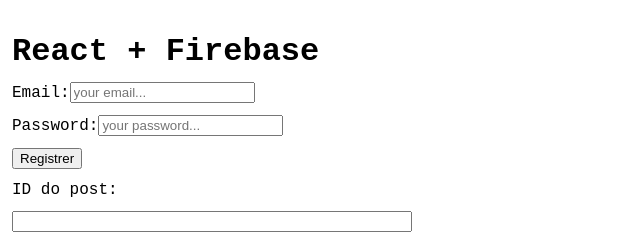
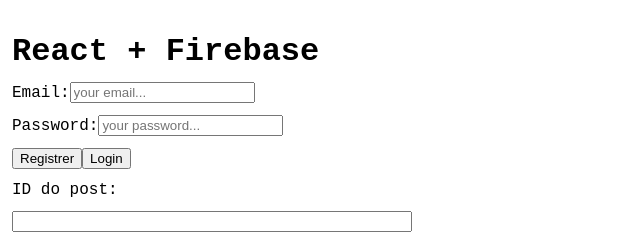
Before and after one commit to dinizdv/Firebase, a React (Create React App) app in the folder fire-contents/: page / in a window 1280 px wide. Shown: the top 238 px of the page, without its empty margins (0-640 px from the left). Built offline with nearby package versions, Linux system fonts and the light colour scheme; no server answers; the database is empty.

Commit message:
feat(App): user login and logout.

```diff
--- a/fire-contents/src/App.js
+++ b/fire-contents/src/App.js
@@ -1,7 +1,7 @@
 import {useState, useEffect} from 'react'
 import {db, auth} from './firebaseConnection'
 import {doc, setDoc, collection, addDoc, getDoc, getDocs, updateDoc, deleteDoc, onSnapshot} from 'firebase/firestore'
-import { createUserWithEmailAndPassword } from 'firebase/auth'
+import { createUserWithEmailAndPassword, signInWithEmailAndPassword, signOut} from 'firebase/auth'
 
 import './index.css'
 
@@ -13,6 +13,8 @@
   const [email, setEmail] = useState('')
   const [password, setPassword] = useState('')
   const [posts, setPosts] = useState([])
+  const [user, setUser] = useState(false)
+  const [userDetail, setUserDetail] = useState('')
 
   useEffect(() => {
     async function loadPosts(){
@@ -128,6 +130,30 @@
     })
   }
 
+  async function loginUser(){
+    await signInWithEmailAndPassword(auth, email, password)
+    .then((value) => {
+      console.log('user logged in successfully')
+      console.log(value.user)
+      setUserDetail({
+        uid: value.user.uid,
+        email: value.user.email,
+      })
+      setUser(true) // logged
+      setEmail('')
+      setPassword('')
+    })
+    .catch(() =>{
+      console.log('ERROR!')
+    })
+  }
+
+
+  async function logout(){
+    await signOut(auth)
+    setUser(false)
+    setUserDetail({}) // empty object
+  }
 
   return (
     <div className="App">
@@ -135,6 +161,16 @@
       <div className="container">
 
       <h1>React + Firebase</h1>
+
+      {
+        user && (
+          <div>
+            <h2>You are logged in!</h2><br/>
+            <span>ID: {userDetail.uid} - EMAIL: {userDetail.email}</span><br/>
+            <button onClick={logout}>Log out</button><br/>
+          </div>
+        )
+      }
 
         <div>
           <label>Email:</label>
@@ -144,6 +180,7 @@
           <input value={password} onChange={(e) => setPassword(e.target.value)} placeholder='your password...'/><br/>
 
           <button onClick={newUser}>Registrer</button>
+          <button onClick={loginUser}>Login</button>
         </div>
 
 
```
